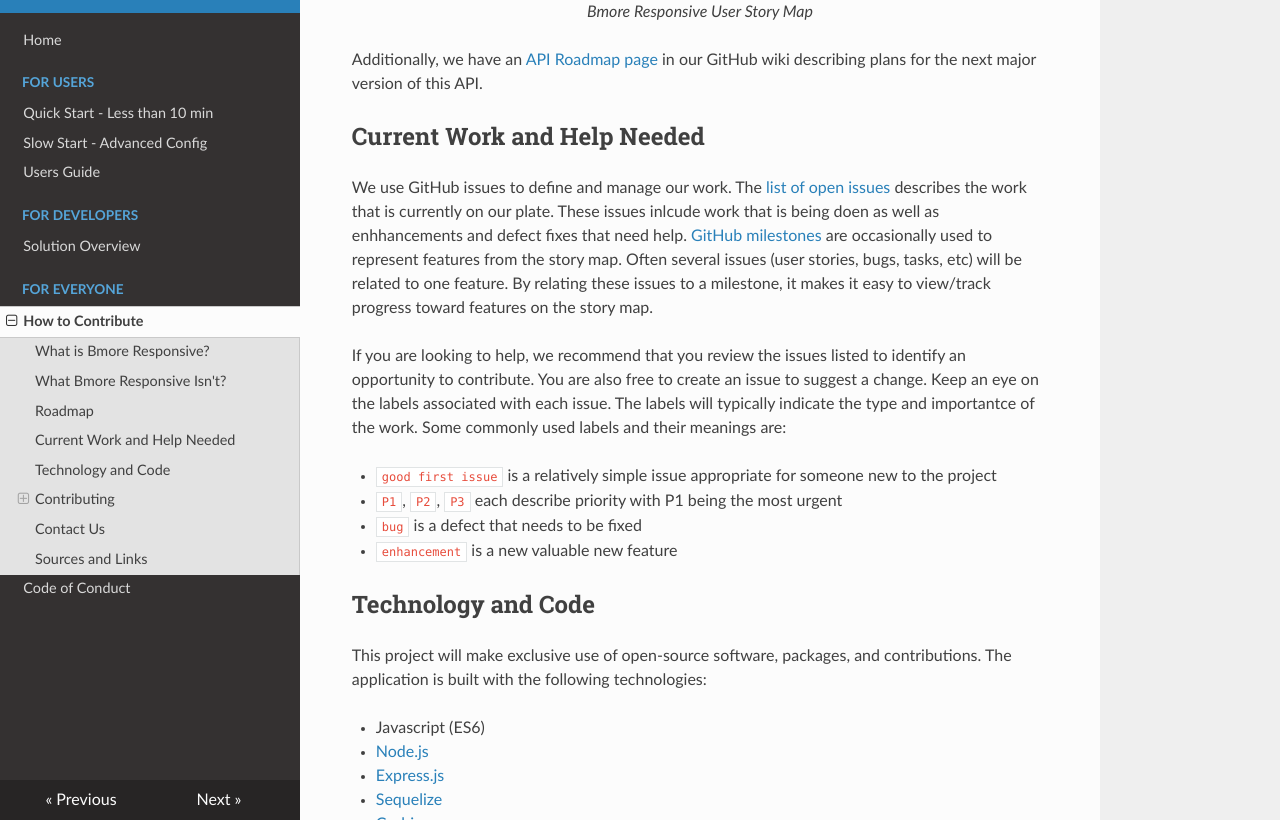
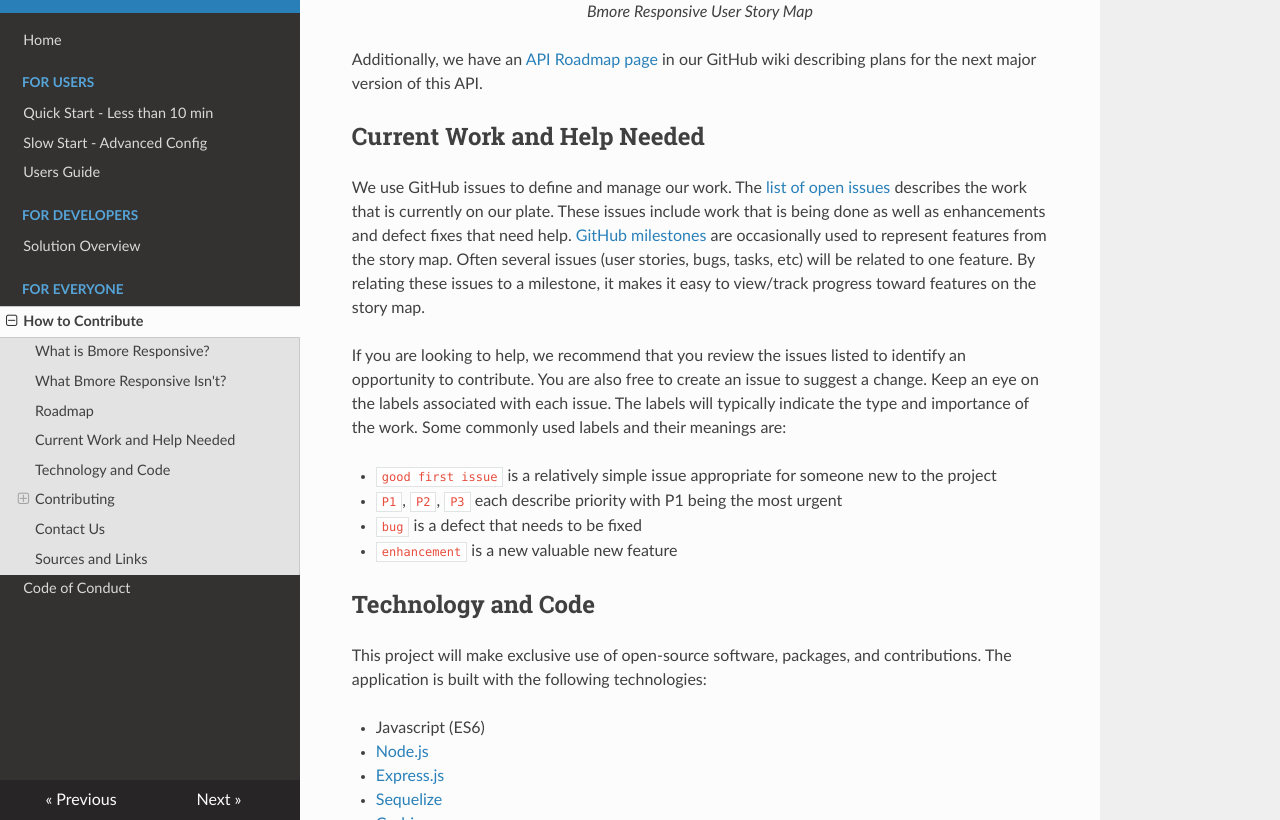
Before and after one commit to CodeForBaltimore/Bmore-Responsive, an MkDocs documentation site: the page built from docs/HowToContribute.md, in a window 1280 px wide and 900 px high, scrolled down 1148 px, cut to the strip 80-900 px from the top of the window. Built offline with MkDocs 1.6.1, drawn with Linux system fonts in a browser that asks for light colours; nearby versions of some CDN libraries.

Commit message:
Update HowToContribute.md
Fixed spelling errors

```diff
--- a/docs/HowToContribute.md
+++ b/docs/HowToContribute.md
@@ -33,9 +33,9 @@ Additionally, we have an [API Roadmap page](https://github.com/CodeForBaltimore/
 
 ## Current Work and Help Needed
 
-We use GitHub issues to define and manage our work.  The [list of open issues](https://github.com/CodeForBaltimore/Bmore-Responsive/issues) describes the work that is currently on our plate.  These issues inlcude work that is being doen as well as enhhancements and defect fixes that need help.  [GitHub milestones](https://github.com/CodeForBaltimore/Bmore-Responsive/milestones) are occasionally used to represent features from the story map.  Often several issues (user stories, bugs, tasks, etc) will be related to one feature.  By relating these issues to a milestone, it makes it easy to view/track progress toward features on the story map.
+We use GitHub issues to define and manage our work.  The [list of open issues](https://github.com/CodeForBaltimore/Bmore-Responsive/issues) describes the work that is currently on our plate.  These issues include work that is being done as well as enhancements and defect fixes that need help.  [GitHub milestones](https://github.com/CodeForBaltimore/Bmore-Responsive/milestones) are occasionally used to represent features from the story map.  Often several issues (user stories, bugs, tasks, etc) will be related to one feature.  By relating these issues to a milestone, it makes it easy to view/track progress toward features on the story map.
 
-If you are looking to help, we recommend that you review the issues listed to identify an opportunity to contribute. You are also free to create an issue to suggest a change. Keep an eye on the labels associated with each issue.  The labels will typically indicate the type and importantce of the work.  Some commonly used labels and their meanings are:
+If you are looking to help, we recommend that you review the issues listed to identify an opportunity to contribute. You are also free to create an issue to suggest a change. Keep an eye on the labels associated with each issue.  The labels will typically indicate the type and importance of the work.  Some commonly used labels and their meanings are:
 
 - `good first issue` is a relatively simple issue appropriate for someone new to the project
 - `P1`, `P2`, `P3` each describe priority with P1 being the most urgent
```
